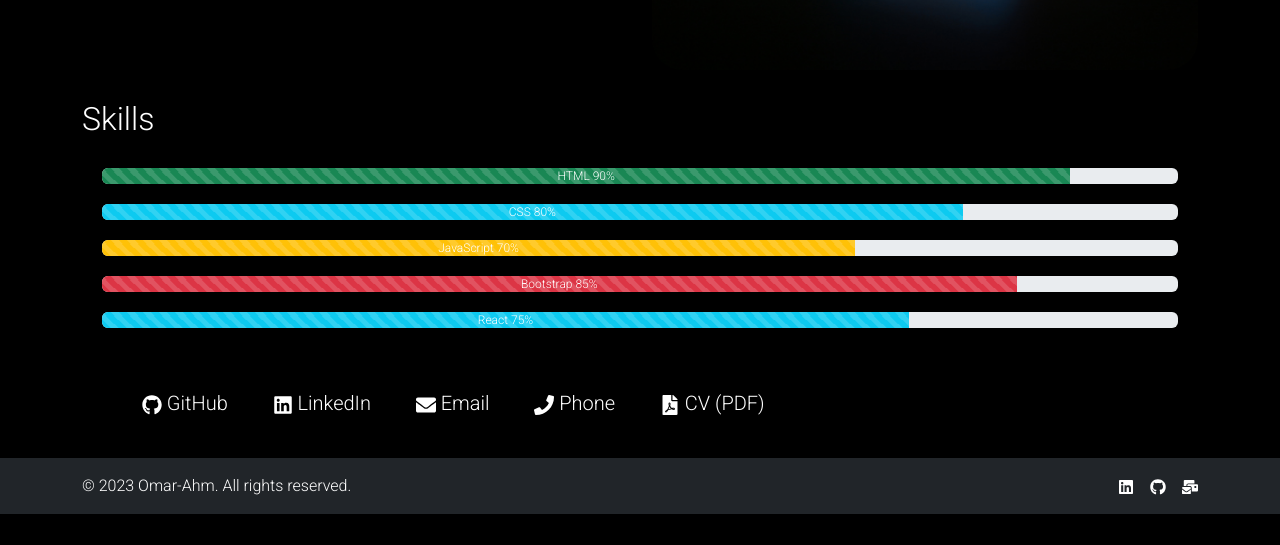
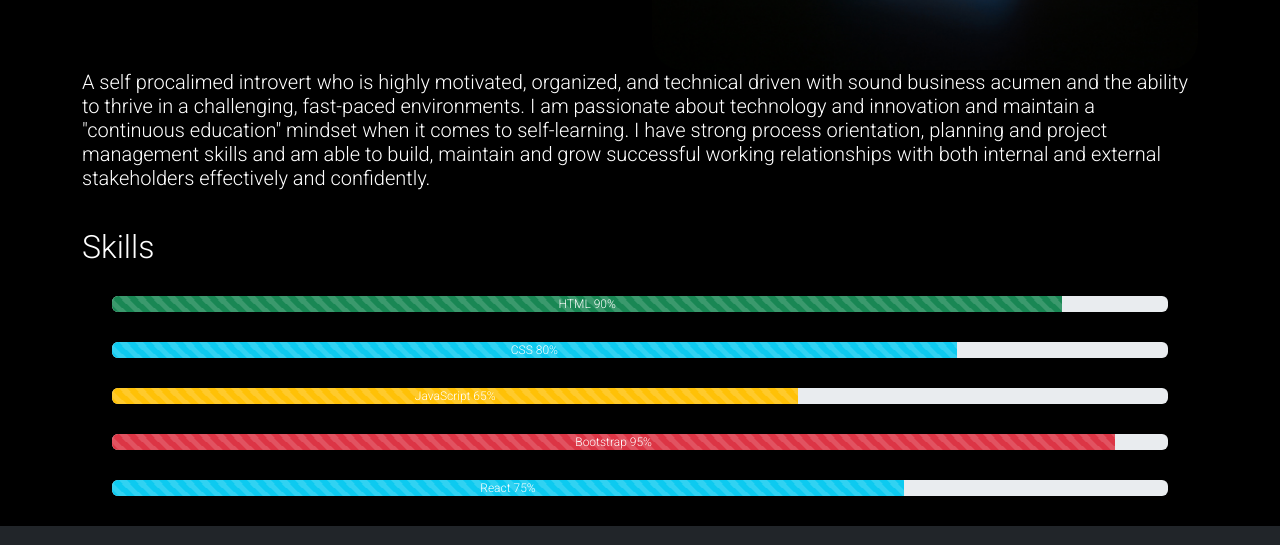
Before and after one commit to omar-ahm/React_Portfolio, a React (Create React App) app: page /about in a window 1280 px wide. Shown: the part 407-952 px from the top of the page. Before the commit the page ends 921 px from the top, so only its background shows below. Built offline with nearby package versions, Linux system fonts and the light colour scheme; a web font is replaced by a local one.

Commit message:
contact links moved to contact page and styling updated

```diff
--- a/src/components/ContactPage.js
+++ b/src/components/ContactPage.js
@@ -1,5 +1,13 @@
 import React from "react";
-import { Form, Button } from 'react-bootstrap';
+import { Form, Button, Row, Col } from 'react-bootstrap';
+import Resume from '../components/assets/Omar_Ahmad_Resume.pdf'
+import { FaGithub, FaLinkedin, FaEnvelope, FaPhone, FaFilePdf } from 'react-icons/fa';
+
+
+const github = 'https://github.com/omar-ahm';
+const linkedin = 'https://www.linkedin.com/in/omar-ahm/';
+const email = 'omar-ahm@outlook.com';
+const phone = '+44 555 56 55 56';
 
 function ContactPage() {
   return (
@@ -28,6 +36,18 @@
         Submit
       </Button>
     </Form>
+    <Row>
+
+        <Col>
+        <div className='social-icons' d-flex justify-content-center>
+          <a href={github}><FaGithub /> GitHub</a>{' '}
+          <a href={linkedin}><FaLinkedin /> LinkedIn</a>{' '}
+          <a href={`mailto:${email}`}><FaEnvelope /> Email</a>{' '}
+          <a href={`tel:${phone}`}><FaPhone /> Phone</a>{' '}
+          <a href={Resume}><FaFilePdf /> CV (PDF)</a>{' '}
+        </div>
+        </Col>
+      </Row>
     </div>
   );
 }
--- a/src/components/Portfolio.js
+++ b/src/components/Portfolio.js
@@ -1,21 +1,14 @@
 import { Container, Row, Col, Image, ProgressBar } from 'react-bootstrap';
-import { FaGithub, FaLinkedin, FaEnvelope, FaPhone, FaFilePdf } from 'react-icons/fa';
 import ProfilePic from '../components/assets/PFP-black.png';
-import Resume from '../components/assets/Omar_Ahmad_Resume.pdf'
 import ProfileImage from '../components/assets/macbook-Img.jpg';
 
 
 function Portfolio() {
   const html = 90;
   const css = 80;
-  const javascript = 70;
-  const bootstrap = 85;
+  const javascript = 65;
+  const bootstrap = 95;
   const react = 75;
-  const github = 'https://github.com/omar-ahm';
-  const linkedin = 'https://www.linkedin.com/in/omar-ahm/';
-  const email = 'omar-ahm@outlook.com';
-  const phone = '+44 555 56 55 56';
-//   const cv = '/path/to/cv.pdf';
 
   return (
     <Container>
@@ -28,6 +21,9 @@
           <Image className='profile-image' src={ProfileImage} style={{width:'100%', height:'auto', borderRadius:30, objectFit:'cover'}} fluid />
         </Col>
       </Row>
+      <h5>A self procalimed introvert who is highly motivated, organized, and technical driven with sound business acumen and the ability to thrive in a challenging, fast-paced environments.
+
+I am passionate about technology and innovation and maintain a "continuous education" mindset when it comes to self-learning. I have strong process orientation, planning and project management skills and am able to build, maintain and grow successful working relationships with both internal and external stakeholders effectively and confidently.</h5>
       <Row>
         <Col>
           <h2 className='skills-section'>Skills</h2>
@@ -38,17 +34,7 @@
           <ProgressBar className='progressBar' now={react} label={`React ${react}%`} animated striped variant="info" />
         </Col>
       </Row>
-      <Row>
-        <Col>
-        <div className='social-icons' d-flex justify-content-center>
-          <a href={github}><FaGithub /> GitHub</a>{' '}
-          <a href={linkedin}><FaLinkedin /> LinkedIn</a>{' '}
-          <a href={`mailto:${email}`}><FaEnvelope /> Email</a>{' '}
-          <a href={`tel:${phone}`}><FaPhone /> Phone</a>{' '}
-          <a href={Resume}><FaFilePdf /> CV (PDF)</a>{' '}
-        </div>
-        </Col>
-      </Row>
+
     </Container>
   );
 }
--- a/src/index.css
+++ b/src/index.css
@@ -16,6 +16,7 @@
 h2,
 h3,
 h4,
+h5,
 p,
 a {
   color: #fff !important;
@@ -80,7 +81,7 @@
 }
 .submit-btn {
   margin-top: 30px;
-  margin-bottom: 300px;
+  margin-bottom: 50px;
 }
 .profile-pic {
   width: 100%;
@@ -90,20 +91,26 @@
   /* background-size: cover; */
 }
 .progressBar {
-  margin: 20px;
+  margin: 30px;
+
+
 
 }
 .social-icons {
-display:inline-block;
+display:flex;
  justify-content: space-evenly;
  align-items:center;
  padding: 20px;
  margin: 20px;
  font-size: 20px;
+}
 
-}
 .social-icons a {
   padding: 20px;
+  border: #fff dashed 0.5px;
+}
+.social-icons svg {
+  margin-right: 15px;
 }
 .top-section {
   display: flex;
```
